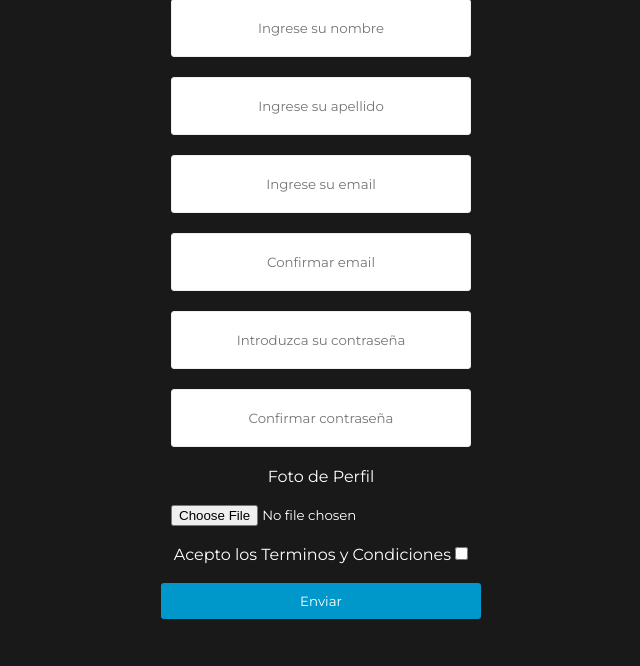
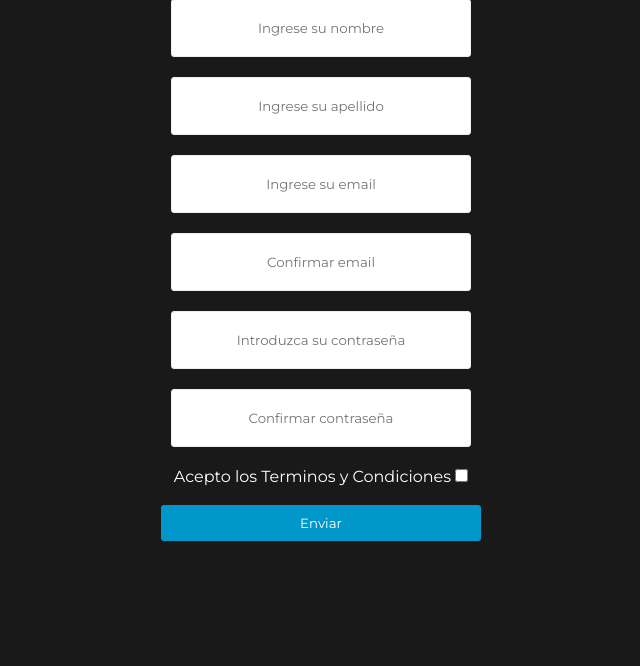
Before and after one commit to tmark95/sashii, a PHP site: page /pages/signup.php in a window 1280 px wide. Shown: the part 134-800 px from the top of the page, without its empty margins (319-959 px from the left). Run offline with PHP 8.4, Linux system fonts and the light colour scheme; a stand-in replaces the project's code that opens the database connection.

Commit message:
macri gato

```diff
--- a/classes/DB.php
+++ b/classes/DB.php
@@ -17,6 +17,17 @@ class DB {
 
     public static function guardarUsuario(User $usuario, $connect) {
 
+        $dsn= 'mysql:host=127.0.0.1;dbname=sashii;port=3306';
+        $user= "root";
+        $pass= "";
+        $opt= [PDO::ATTR_ERRMODE => PDO::ERRMODE_EXCEPTION];
+        try{
+            $db= new PDO($dsn, $user, $pass, $opt);
+        }
+        catch(PDOException $Exception){
+            echo $Exception ->getMessage();
+        }
+
         if ($_POST) {
 
             $guardados = "SELECT * FROM users";
@@ -33,9 +44,9 @@ class DB {
             $query = $db->prepare($sql);
 
             $query->bindValue(":email",$email);
-            $query->bindValue(":nombre",$nombre);
+            $query->bindValue(":nombre",$name);
             $query->bindValue(":apellido",$apellido);
-            $query->bindValue(":terminos",$terminos);
+            $query->bindValue(":terminos",$terms);
             $query->bindValue(":password",$usuario->getPassword());
 
             $query->execute();
@@ -43,4 +54,6 @@ class DB {
 
     }
 
+
+
 }
--- a/classes/User.php
+++ b/classes/User.php
@@ -19,7 +19,6 @@ class User
     $this->email_conf = $email_conf;
     $this->pass = $pass;
     $this->pass_conf = $pass_conf;
-    $this->perfil = $perfil;
     $this->terms = $terms;
 
   }
--- a/pages/partials/header.php
+++ b/pages/partials/header.php
@@ -2,9 +2,9 @@
 
   session_start();
 
-  require '../../controller/database.php';
+  require '../../load.php';
 
-  if (isset($_SESSION['user_id'])) {
+  /*if (isset($_SESSION['user_id'])) {
     $query = "SELECT id, email, password FROM USERS WHERE id ='".$_SESSION['user_id']."'";
     $consul = mysqli_query($conn, $query);
     $results = mysqli_fetch_array($consul);
@@ -17,7 +17,7 @@
 
   if (count($results) > 0) {
     $user = $results;
-  }
+  } */
 
 ?>
 
--- a/pages/signup.php
+++ b/pages/signup.php
@@ -18,10 +18,9 @@
     $email_conf = $_POST['confirm_email'];
     $pass = $_POST['password'];
     $pass_conf = $_POST['confirm_password'];
-    $perfil = $_FILES['perfil'];
     $terms = $_POST['terminos'];
 
-    $usuario = New User($nombre, $apellido, $email, $email_conf, $pass, $pass_conf, $perfil, $terms);
+    $usuario = New User($nombre, $apellido, $email, $email_conf, $pass, $pass_conf, $terms);
 
     $errores = Validar::validacionRegistro($usuario);
 
@@ -70,10 +69,6 @@
       <?php echo (isset($errores["confirm_password"]))?'<p style="color:red;">'.$errores["confirm_password"].'</p>':""; ?>
       <input name="confirm_password" type="password" placeholder="Confirmar contraseña" required>
       <?php echo (isset($errores["confirm_password"]))?'<p style="color:red;">'.$errores["confirm_password"].'</p>':""; ?>
-      <label for="perfil">Foto de Perfil</label><br><br>
-      <input name="perfil" type="file" ><br><br>
-      <?php echo (isset($errores["perfil"]))?'<p style="color:red;">'.$errores["perfil"].'</p>':""; ?>
-      <?php echo (isset($errores["perfil_ext"]))?'<p style="color:red;">'.$errores["perfil_ext"].'</p>':""; ?>
       <label for="terminos" style="">Acepto los Terminos y Condiciones</label>
       <input name="terminos" type="checkbox" required><br><br>
       <input type="submit" value="Enviar">
```
Also changed, not shown: pages/login.php (+8 -4 lines), 1 other file.
